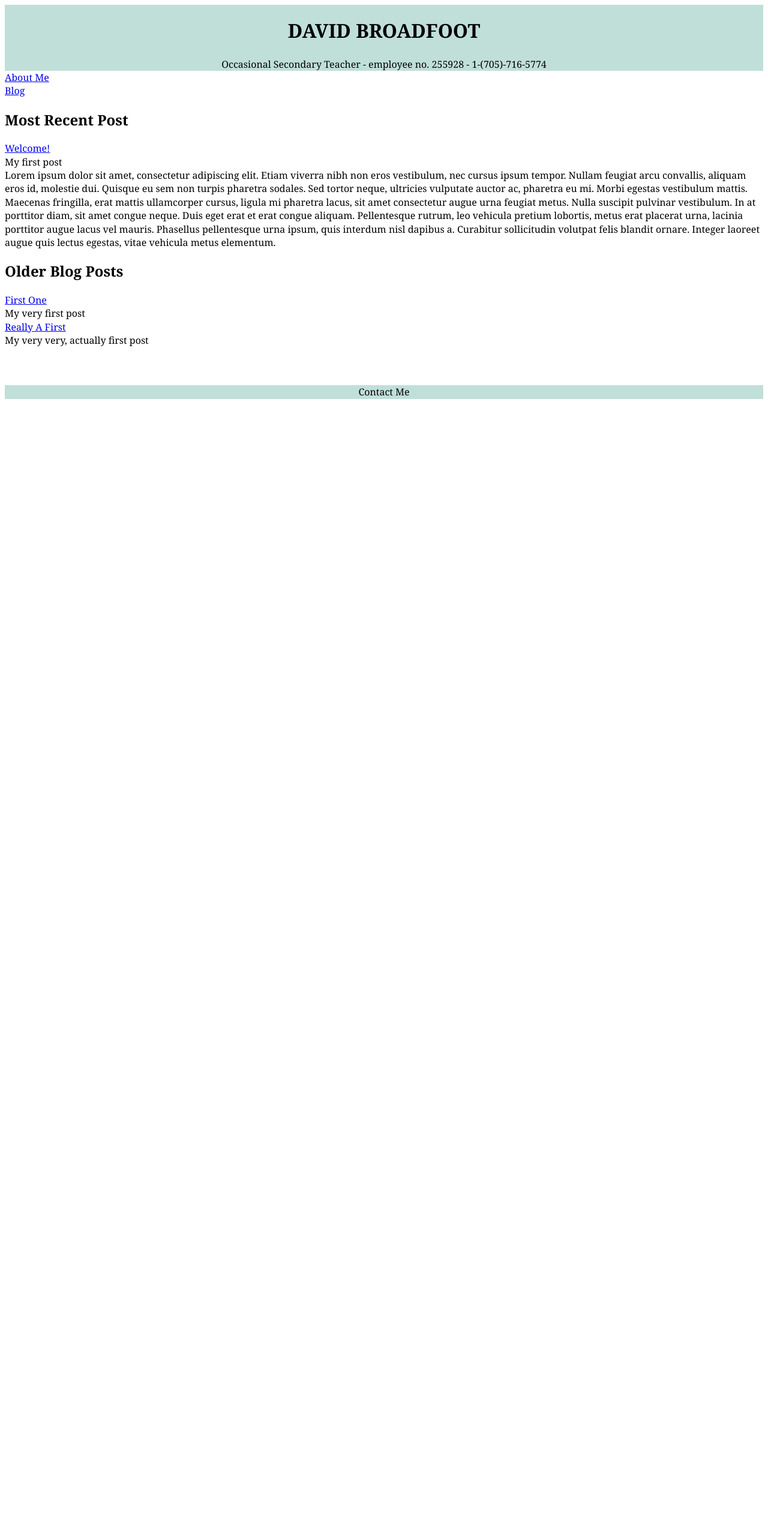
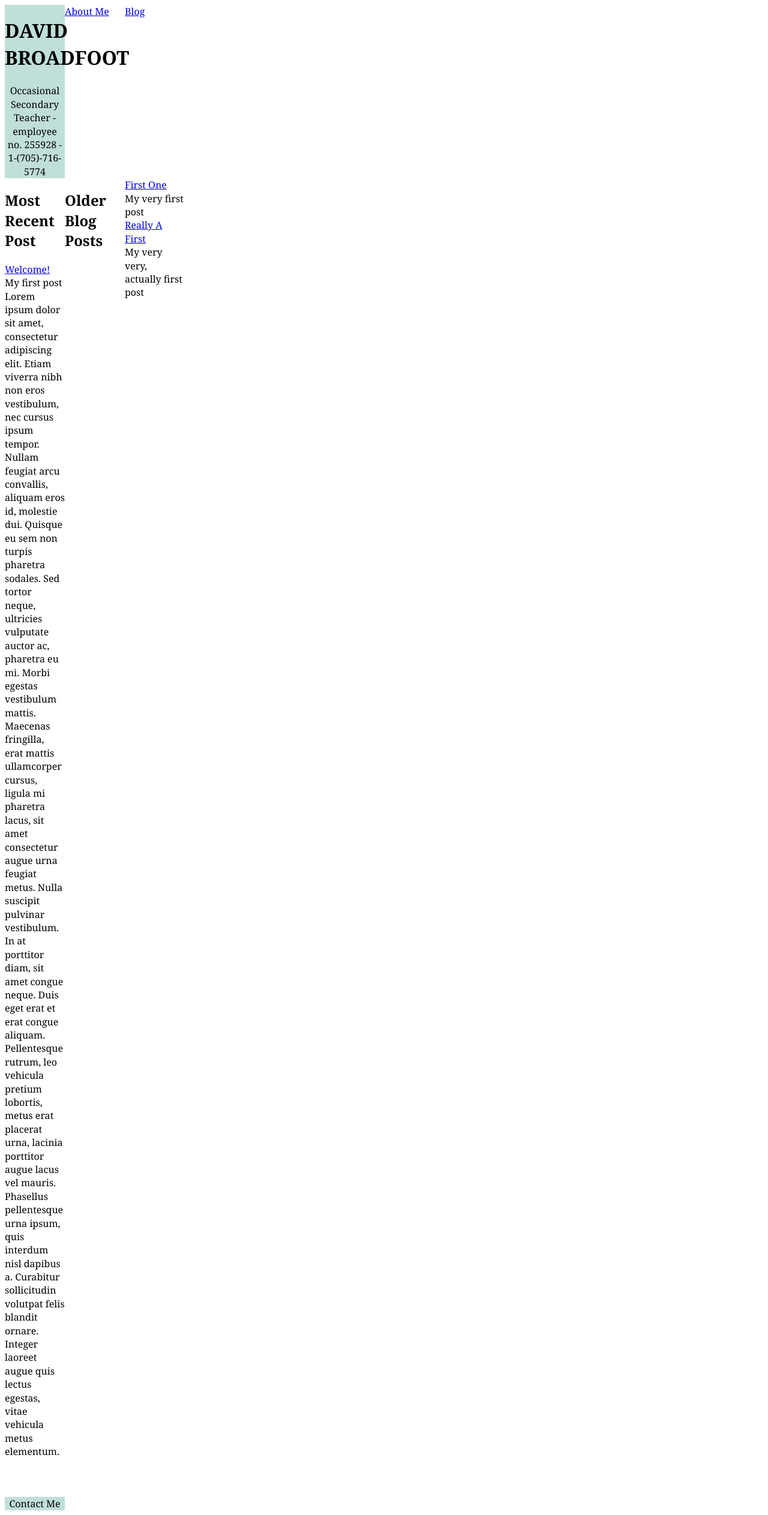
Before and after one commit to davidbroadfoot/site, a Jekyll site: the page built from index.html, in a window 1280 px wide. Shown: the whole page at 60% size. Built offline with Jekyll 4.4.1, drawn with Linux system fonts in a browser that asks for light colours; before the commit the page ends 900 px from its top, so only the background shows below that.

Commit message:
Update common.css

```diff
--- a/assets/css/common.css
+++ b/assets/css/common.css
@@ -10,6 +10,7 @@ body {background-color: white;
 
 .container{
   display: grid;
+  grid-template-columns: 100px 100px 100px;
 
 }
 
```
